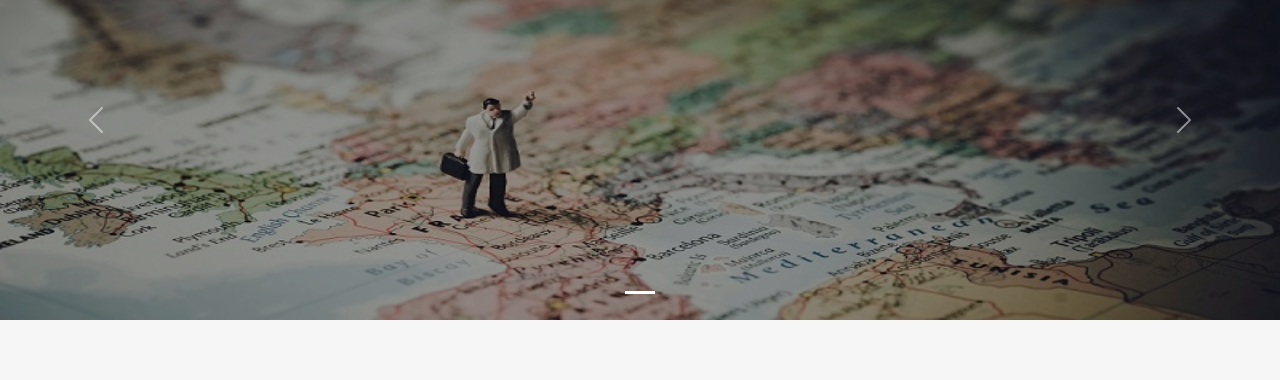
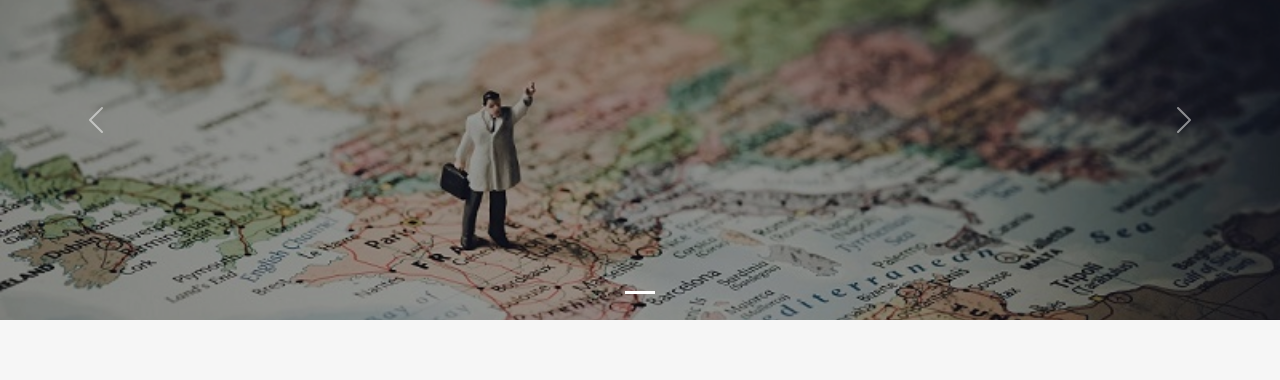
Before and after one commit to bharatbamaniya/Project-Victor-Edutech, a plain HTML site: page country.html in a window 1280 px wide. Shown: the part 118-498 px from the top of the page. Drawn offline with nearby package versions, Linux system fonts and the light colour scheme.

Commit message:
Update style.css

```diff
--- a/css/style.css
+++ b/css/style.css
@@ -190,6 +190,8 @@ body::-webkit-scrollbar-thumb {
 
 .carousel-inner img {
   filter: brightness(70%);
+    object-fit: cover;
+    object-position: center;
 }
 
 /* .carousel-inner h2 {
```
